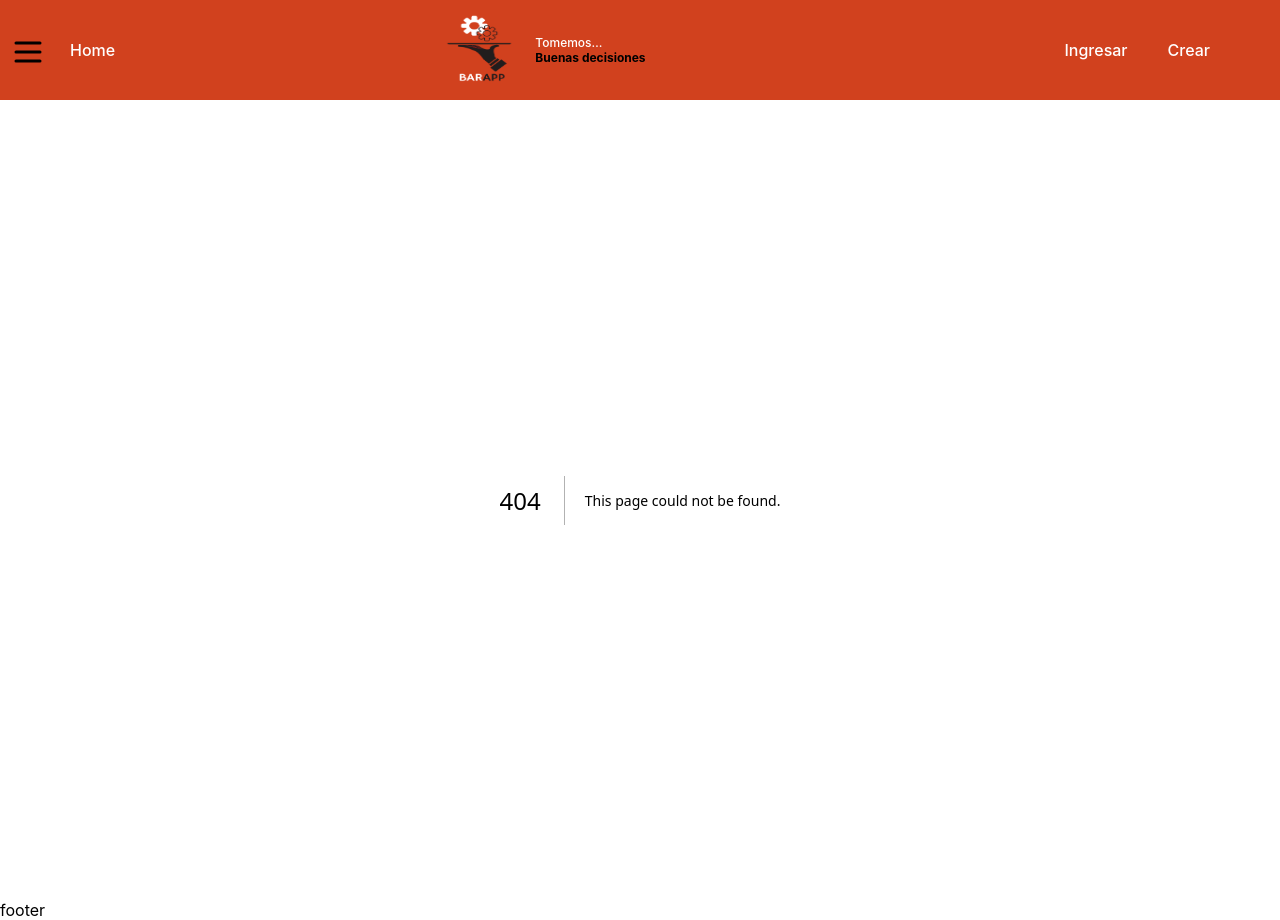
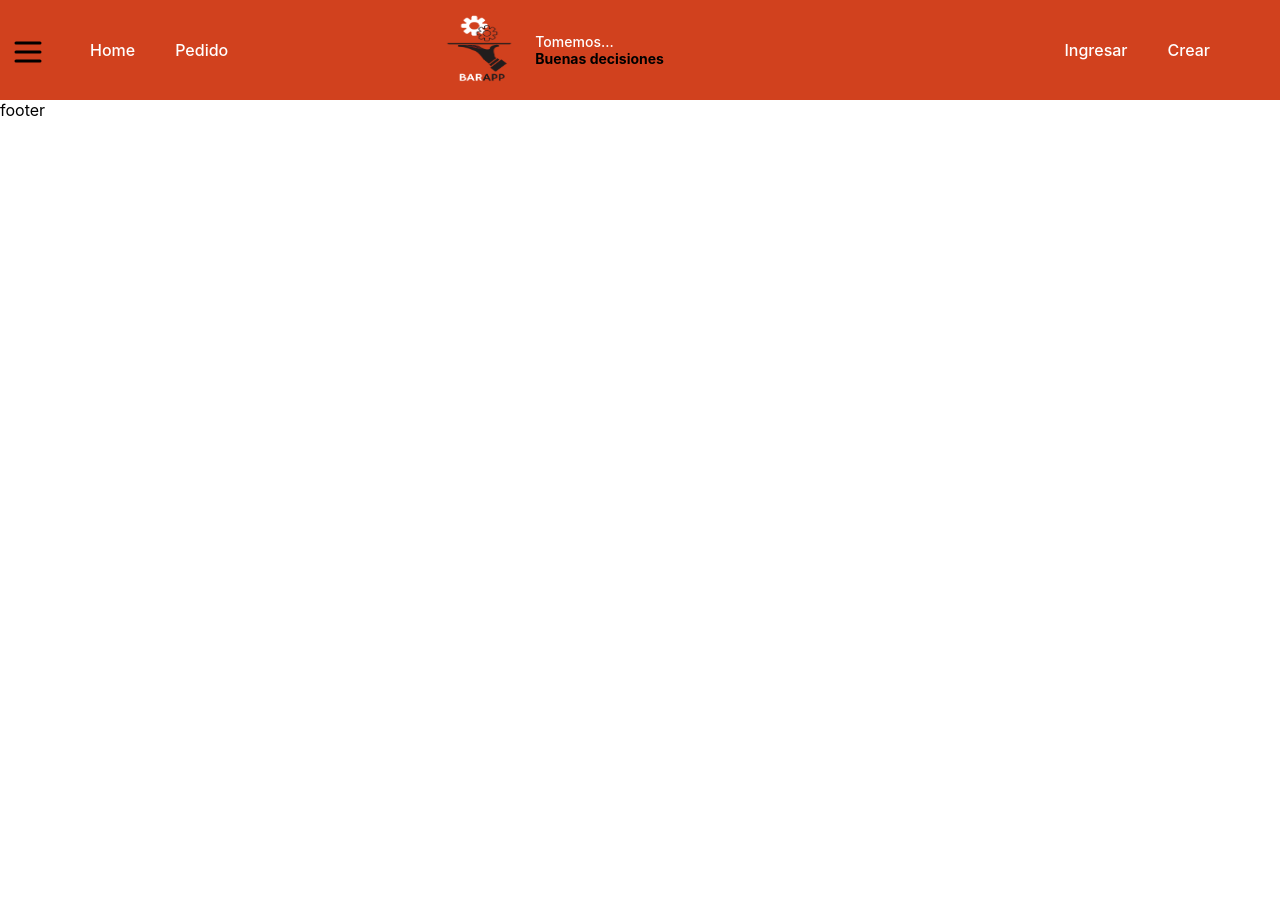
Before and after one commit to Arakito14/bar-app-nxt, a Next.js app: page /pedido in a window 1280 px wide. Before the commit this address had no page. After the commit the page ends 800 px from the top, so only its background shows below. Built offline with nearby package versions, Linux system fonts and the light colour scheme.

Commit message:
Swipe menu

```diff
--- a/components/HamburgerMenu.js
+++ b/components/HamburgerMenu.js
@@ -1,5 +1,6 @@
 import Link from 'next/link'
 import { slide as Menu } from 'react-burger-menu'
+import styles from "../styles/Navbar.module.css"
 
 const HamburgerMenu = () => (<div className='relative p-2'>
     <Menu customBurgerIcon={<HamburgerIcon />} width={'auto'} className='left-0 top-12' >
@@ -10,7 +11,8 @@ const HamburgerMenu = () => (<div className='relative p-2'>
 const HamburgerIcon = () => (<div className='p-1/2'><svg className="w-8 h-8 text-gray-500" fill="none" strokeLinecap="round" strokeLinejoin="round" strokeWidth="2" viewBox="0 0 24 24" stroke="currentColor"><path d="M4 6h16M4 12h16M4 18h16"></path></svg></div>)
 
 export const Links = () => (<>
-    <Link href="/" className='font-bold p-4'>Home</Link>
+    <Link href="/" className={styles.listItem}>Home</Link>
+    <Link href="/pedido" className={styles.listItem}>Pedido</Link>
 </>)
 
 export default HamburgerMenu
--- a/components/Navbar.jsx
+++ b/components/Navbar.jsx
@@ -6,7 +6,7 @@ const Navbar = () => {
   return (
     <div className={styles.container}>
       <div className={styles.item}>
-      <ul className={styles.list}>
+        <ul className={styles.list}>
           <li className={styles.listItem}><Links /></li>
         </ul>
       </div>
--- /dev/null
+++ b/components/ProductList.jsx
@@ -0,0 +1,16 @@
+import styles from "../styles/ProductList.module.css"
+
+const ProductList = () => {
+  return (
+    <div classname={styles.container}>
+
+      <div className={styles.wrapper}>
+
+
+      </div>
+
+    </div>
+  )
+}
+
+export default ProductList
--- a/pages/index.js
+++ b/pages/index.js
@@ -1,5 +1,6 @@
 import Head from 'next/head'
 import Image from 'next/image'
+import Featured from '../components/Featured'
 import styles from '../styles/Home.module.css'
 
 export default function Home() {
@@ -10,7 +11,7 @@ export default function Home() {
         <meta name="description" content="Generated by create next app" />
         <link rel="icon" href="/favicon.ico" />
       </Head>
-  homepage
+      <Featured/>
     </div >
   )
 }
--- /dev/null
+++ b/pages/pedido.js
@@ -0,0 +1,9 @@
+import ProductList from '../components/ProductList'
+
+export default function Pedido() {
+   return (
+     <div>
+       <ProductList/>
+     </div>
+   )
+}
--- /dev/null
+++ b/styles/Featured.module.css
@@ -0,0 +1,4 @@
+.container {
+    height: calc(100vh-200px);
+    background-color: yellow;
+}
--- a/styles/Navbar.module.css
+++ b/styles/Navbar.module.css
@@ -25,12 +25,12 @@
 }
 
 .text:nth-child(1){
-    font-size: 12px;
+    font-size: 14px;
     font-weight: 500;
 }
 
 .text:nth-child(2){
-    font-size: 12px;
+    font-size: 14px;
     font-weight: bold;
     color: black;
 }
--- /dev/null
+++ b/styles/ProductList.module.css
@@ -0,0 +1,3 @@
+.container{
+
+}
```
Also changed, not shown: components/Featured.jsx (added, +25 -0 lines), components/Layout.js (+4 -4 lines), public/img/arrowl.png (added), public/img/arrowr.png (added).
